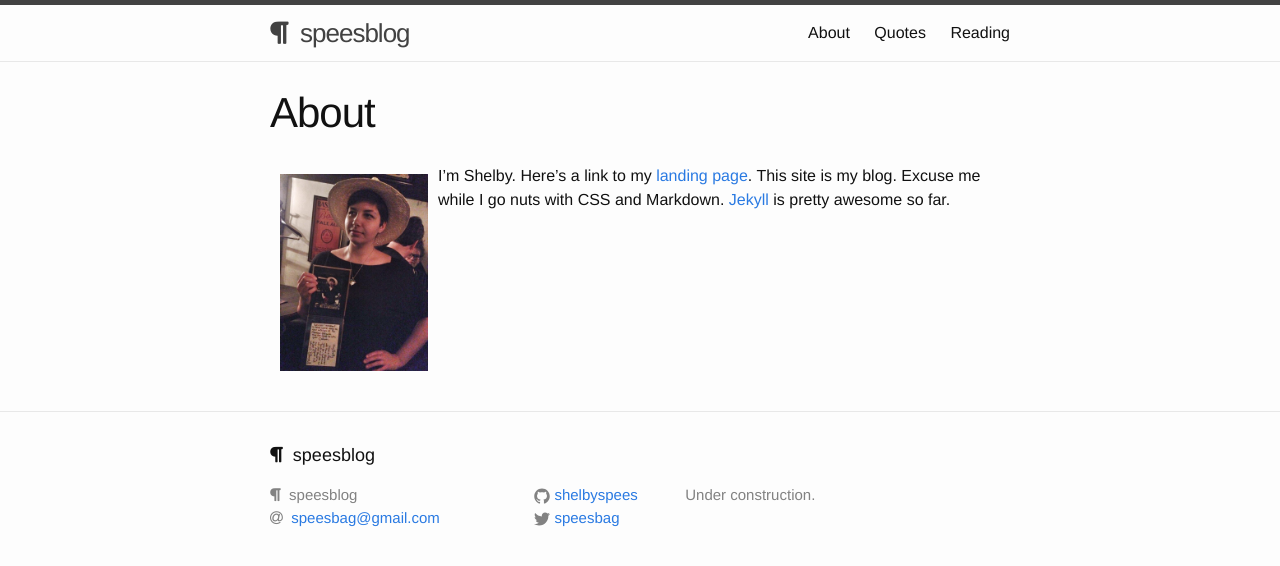
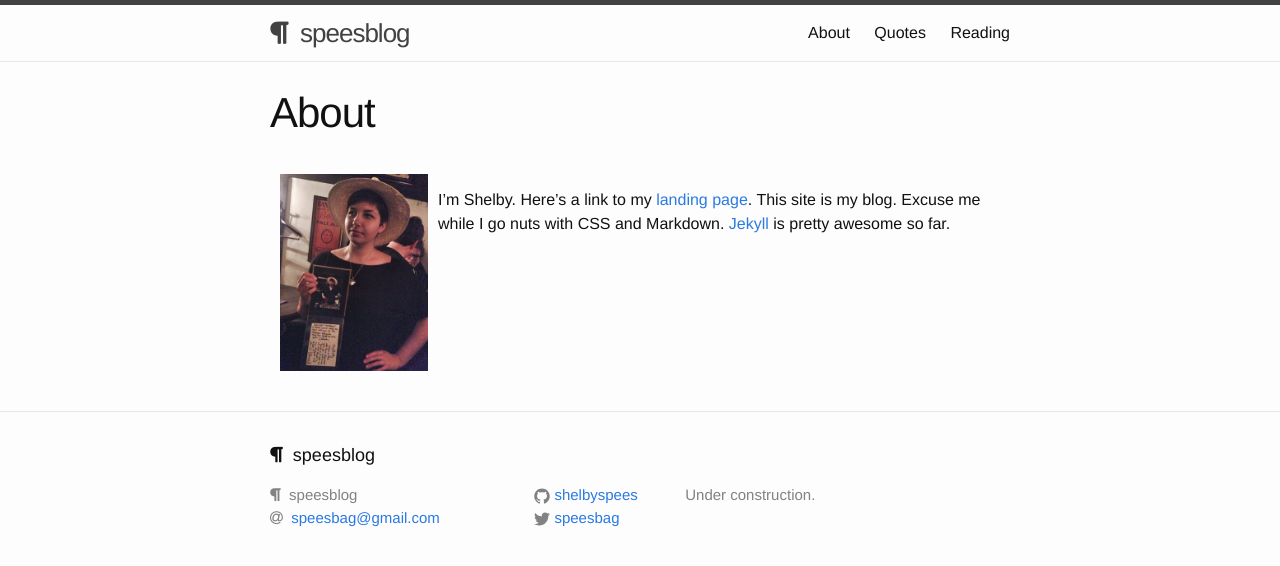
Before and after one commit to shelbyspees/speesblog, a Jekyll site: the page built from about.md, in a window 1280 px wide. Shown: the top 566 px of the page. Built offline with Jekyll 4.4.1, drawn with Linux system fonts in a browser that asks for light colours; nearby versions of some CDN libraries.

```diff
--- a/about.md
+++ b/about.md
@@ -5,5 +5,4 @@ permalink: /about/
 ---
 
 <img class="textWrapLeft" src="{{ site.url }}/assets/shelby.jpg" alt="What's up"/>
-
-I'm Shelby. Here's a link to my [landing page](http://shelbyspees.github.io). This site is my blog. Excuse me while I go nuts with CSS and Markdown. [Jekyll](http://jekyllrb.com/) is pretty awesome so far.
+<br>I'm Shelby. Here's a link to my [landing page](http://shelbyspees.github.io). This site is my blog. Excuse me while I go nuts with CSS and Markdown. [Jekyll](http://jekyllrb.com/) is pretty awesome so far.
```
